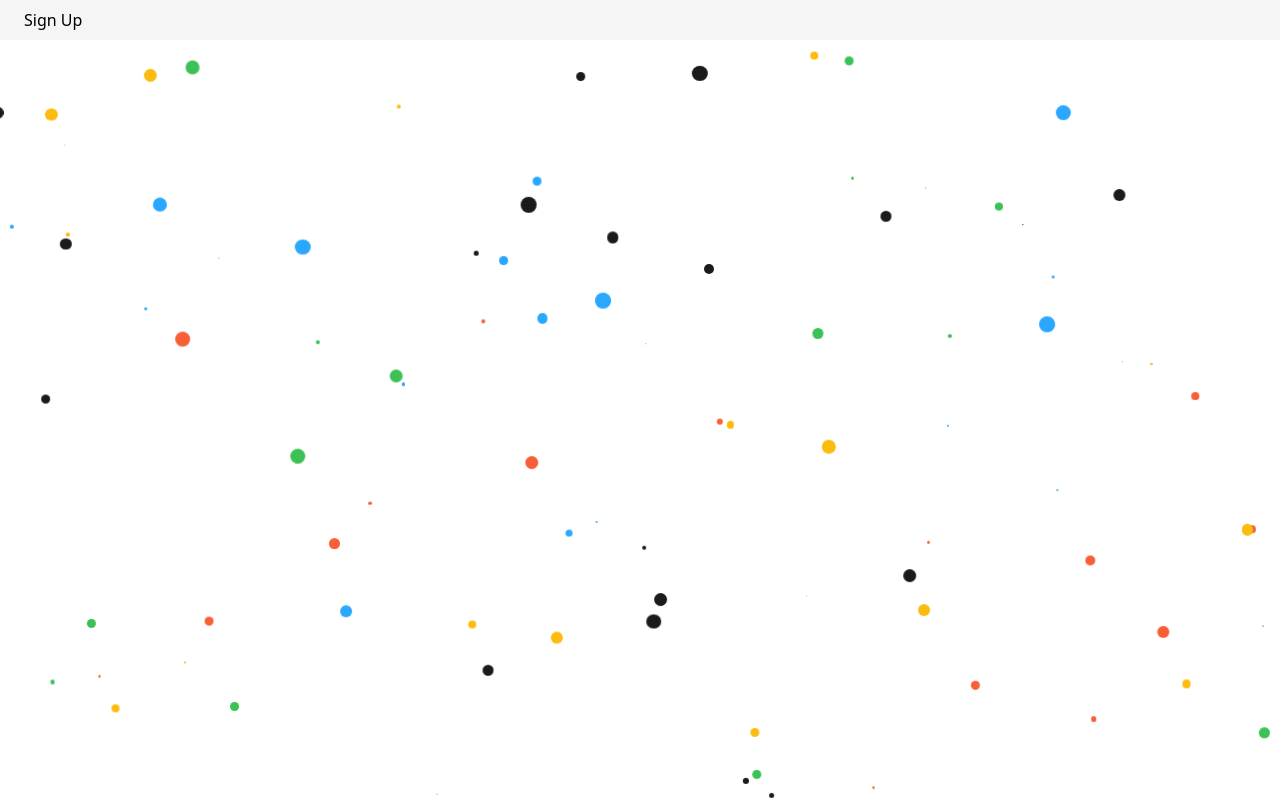
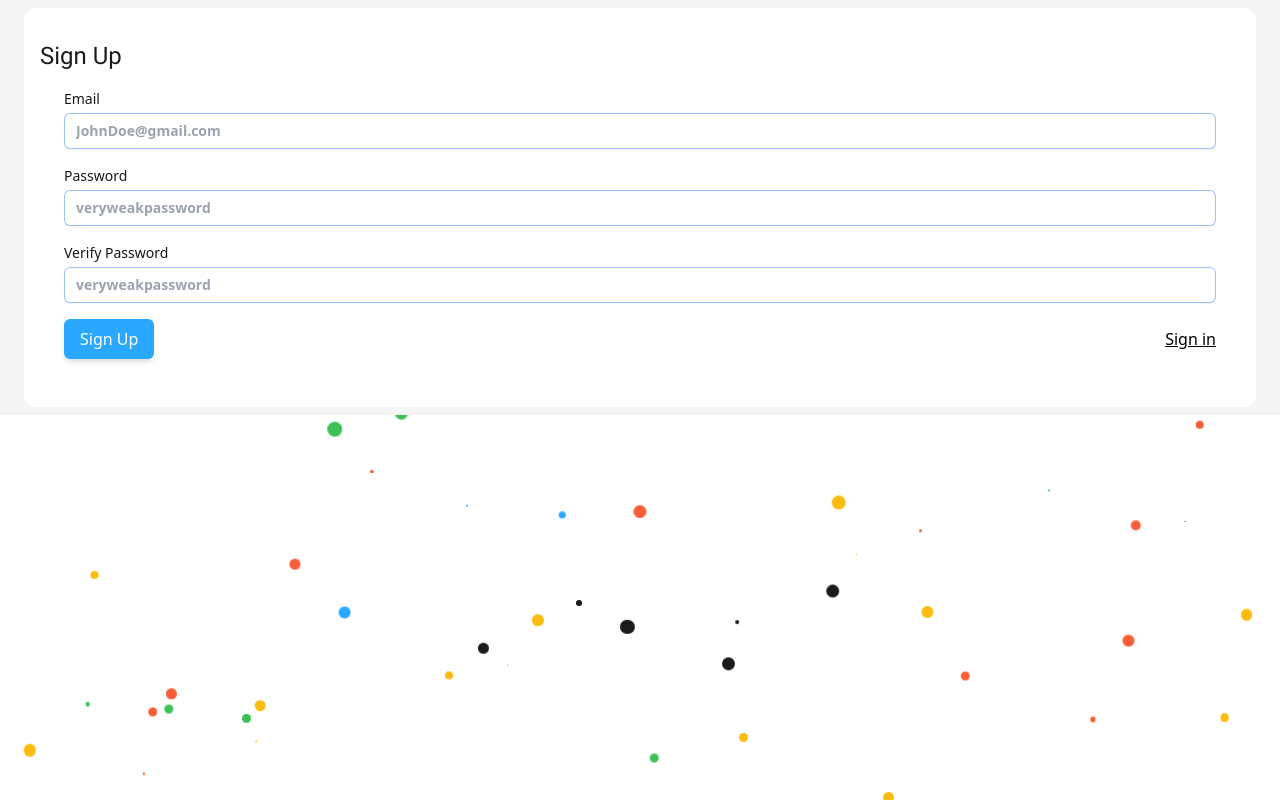
Before and after one commit to HackItHub/jawbs, a React (Vite) app in the folder jawbs-client/: page /sign-up in a window 1280 px wide. Built offline with nearby package versions, Linux system fonts and the light colour scheme.

Commit message:
#17 added 409 error for sign up

```diff
--- a/jawbs-client/src/client/components/auth/SignUp.tsx
+++ b/jawbs-client/src/client/components/auth/SignUp.tsx
@@ -1,7 +1,110 @@
-import React from "react";
+import React, { useState } from "react";
+import axios from "axios";
+import { Link, useNavigate } from "react-router-dom";
+import {
+  LayoutContainer,
+  Heading,
+  Section,
+  SubSection,
+  FormFieldText,
+} from "../layout";
 
-const SignUp: React.FC = () => {
-  return <div>Sign Up</div>;
+type Credentials = {
+  email: string;
+  password: string;
+  verifyPassword: string;
 };
 
-export default SignUp;
+type FormErrors = {
+  email?: string;
+  password?: string;
+  verifyPassword?: string;
+};
+
+const SignIn: React.FC = () => {
+  const [email, setEmail] = useState("");
+  const [password, setPassword] = useState("");
+  const [verifyPassword, setVerifyPassword] = useState("");
+  const [formError, setFormError] = useState<FormErrors>({});
+  const navigate = useNavigate();
+
+  const handleSignUp = async (e: React.FormEvent<HTMLFormElement>) => {
+    e.preventDefault();
+    setFormError({});
+    try {
+      const formData: Partial<Credentials> = {
+        email,
+        password,
+      };
+      axios.post("/api/auth/sign-up", formData);
+      navigate("/sign-in");
+    } catch (err) {
+      // eslint-disable-next-line
+      console.log(err.statusCode);
+    }
+  };
+
+  return (
+    <LayoutContainer>
+      <Heading size='h3'>Sign Up</Heading>
+      <Section>
+        <form onSubmit={handleSignUp}>
+          <SubSection>
+            <FormFieldText
+              aria-label='Email'
+              placeholder='JohnDoe@gmail.com'
+              label='Email'
+              id='email'
+              dataId='email'
+              errorMessage={formError?.email}
+              onChange={(_, value) => setEmail(value)}
+              value={email}
+              autoComplete='username'
+            />
+          </SubSection>
+          <SubSection>
+            <FormFieldText
+              aria-label='Password'
+              errorMessage={formError?.password}
+              placeholder='veryweakpassword'
+              label='Password'
+              id='password'
+              dataId='password'
+              type='password'
+              onChange={(_, value) => setPassword(value)}
+              value={password}
+              autoComplete='current-password'
+            />
+          </SubSection>
+          <SubSection>
+            <FormFieldText
+              aria-label='Verify Password'
+              errorMessage={formError?.verifyPassword}
+              placeholder='veryweakpassword'
+              label='Verify Password'
+              id='verifyPassword'
+              dataId='verifyPassword'
+              type='password'
+              onChange={(_, value) => setVerifyPassword(value)}
+              value={verifyPassword}
+              autoComplete='current-password'
+            />
+          </SubSection>
+          <SubSection>
+            <div className='flex justify-between'>
+              <button type='submit' className='submit-button text-[16px]'>
+                Sign Up
+              </button>
+
+              <Link to='/sign-in' className='pt-2 underline border-0 bg-none'>
+                Sign in
+              </Link>
+            </div>
+          </SubSection>
+        </form>
+      </Section>
+    </LayoutContainer>
+  );
+};
+
+export default SignIn;
```
Also changed, not shown: jawbs-client/src/client/components/auth/Verification.tsx (added), 2 other files (tests, documents, lock files or other folders).
